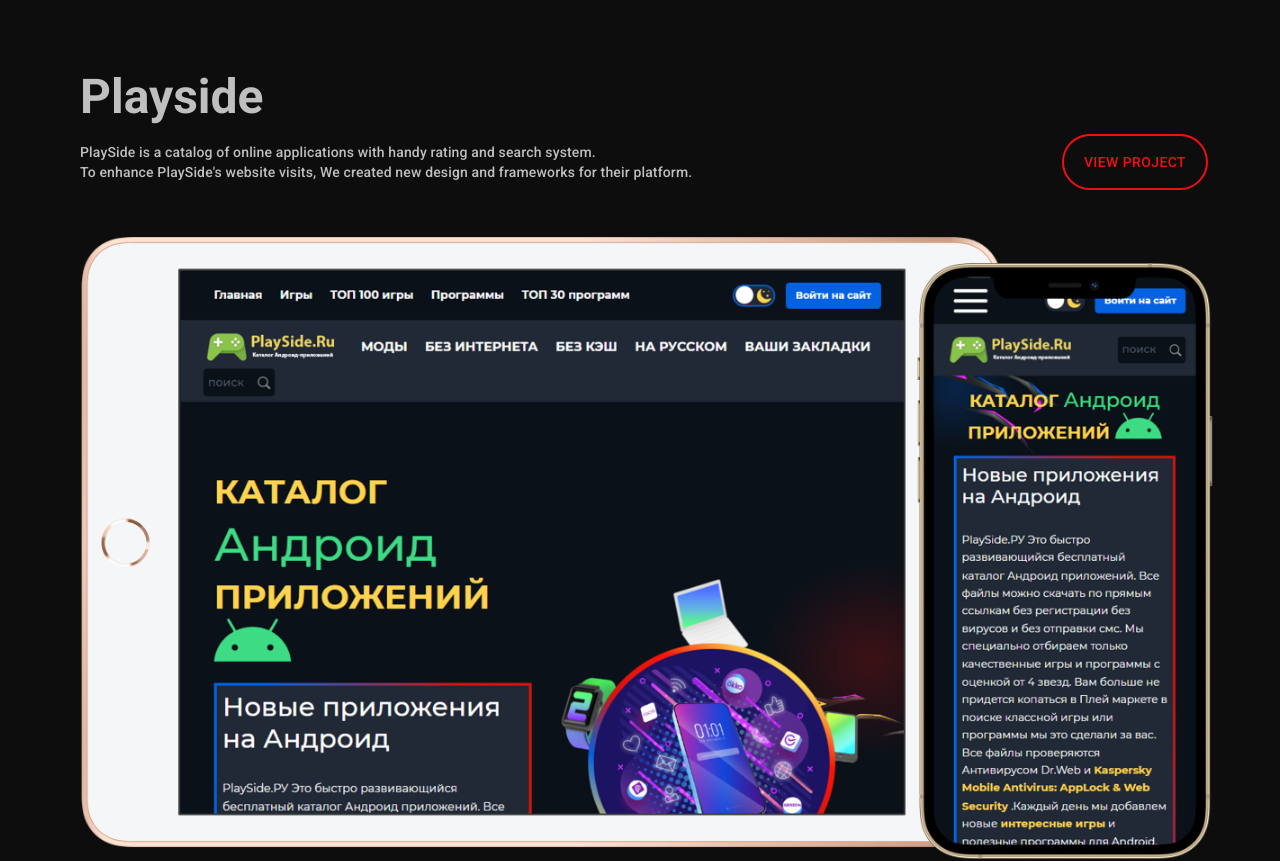
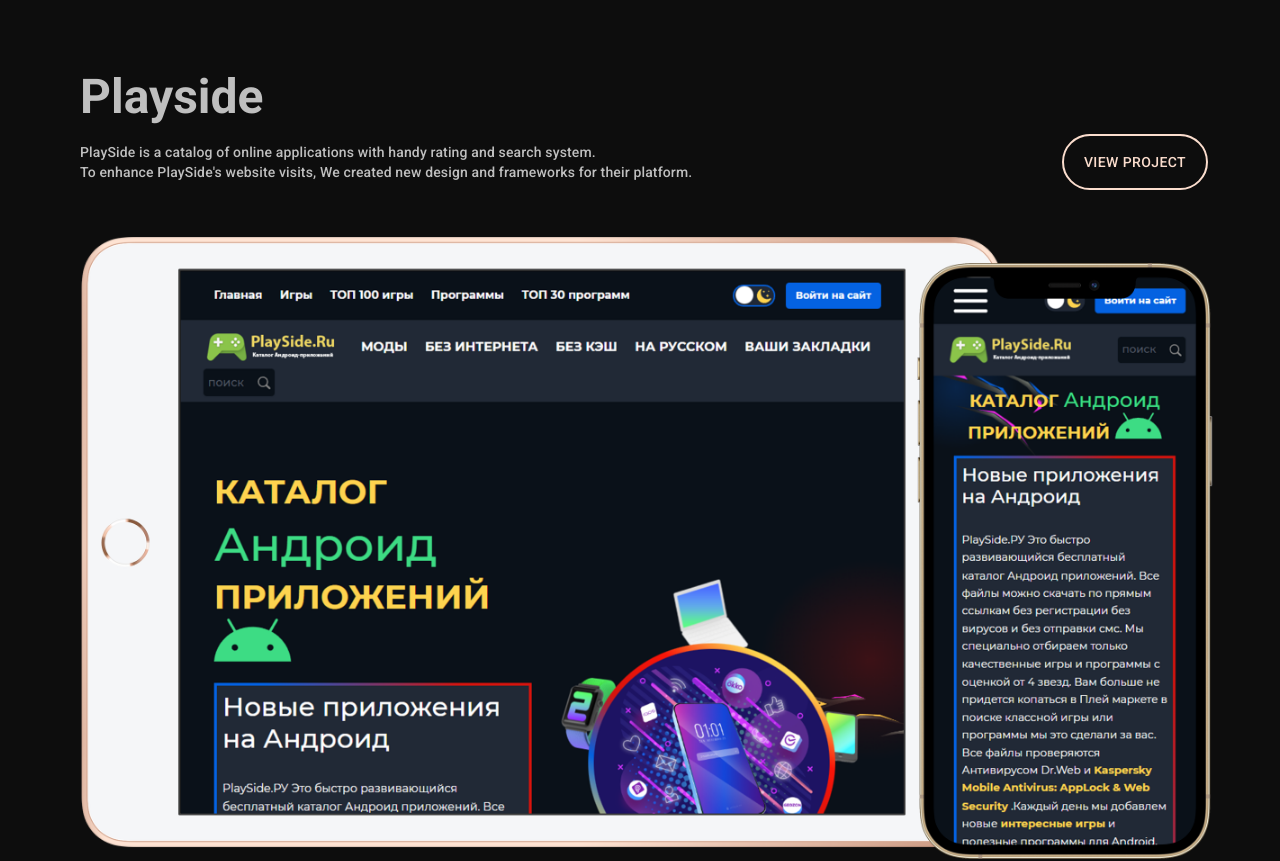
Before and after one commit to AmirZukhair/Portfolio-renew, a React (Create React App) app: page / in a window 1280 px wide. Shown: the part 880-1741 px from the top of the page. Built offline with nearby package versions, Linux system fonts and the light colour scheme.

Commit message:
new secondary color

```diff
--- a/src/App.js
+++ b/src/App.js
@@ -21,8 +21,8 @@
          },
          secondary: {
              main: '#BFBFBF',
-             secondary: '#F20F0F',
-             dark: '#A60505',
+             secondary: '#fbddcd',
+             dark: '#f2d1bf',
          },
      },
  })
--- a/src/Components/Example/Example.js
+++ b/src/Components/Example/Example.js
@@ -23,12 +23,12 @@
 
        <CardActions sx={{ display: "flex"}}>
         <Link href={props.link} underline="none" target="_blank" variant='button'
-              sx={{border:" 2px solid #F20F0F",
+              sx={{border:" 2px solid #fbddcd",
                    padding: "14px 20px",
                    borderRadius: "32px",
                    transition: "color .3s cubic-bezier(.47, 0, .745, .715), background-color .3s cubic-bezier(.47, 0, .745, .715)",
-                   color: "#F20F0F",
-                   "&:hover": {color: "#0D0D0D", backgroundColor: "#F20F0F"}}}>
+                   color: "secondary.secondary",
+                   "&:hover": {color: "#0D0D0D", backgroundColor: "secondary.secondary"}}}>
             View project
         </Link>
       </CardActions>
```
